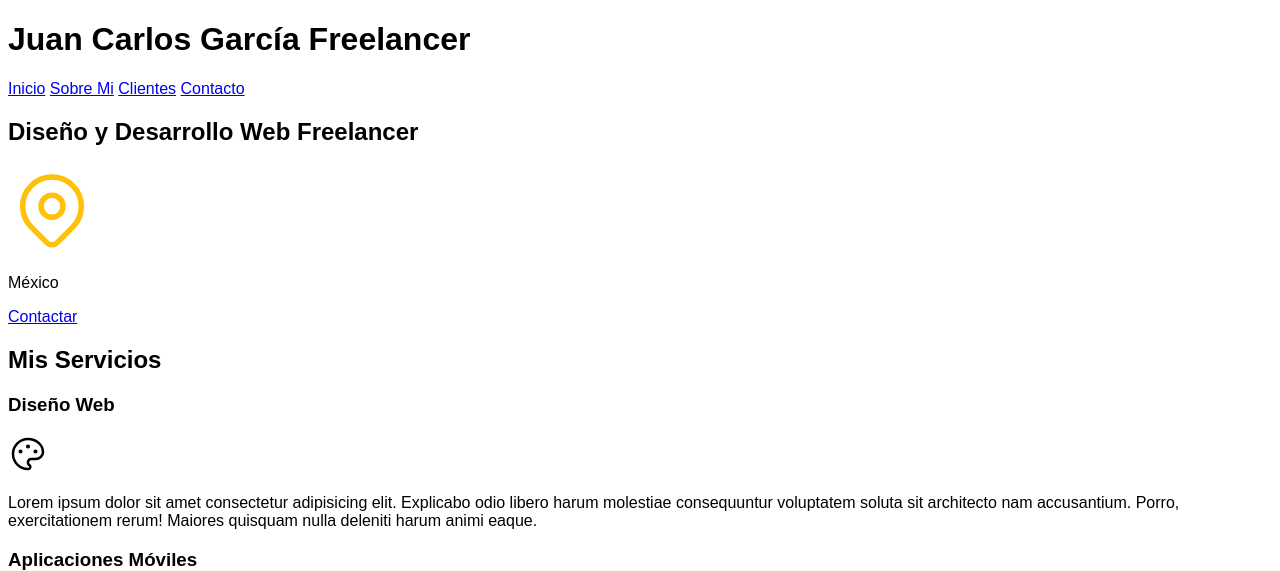
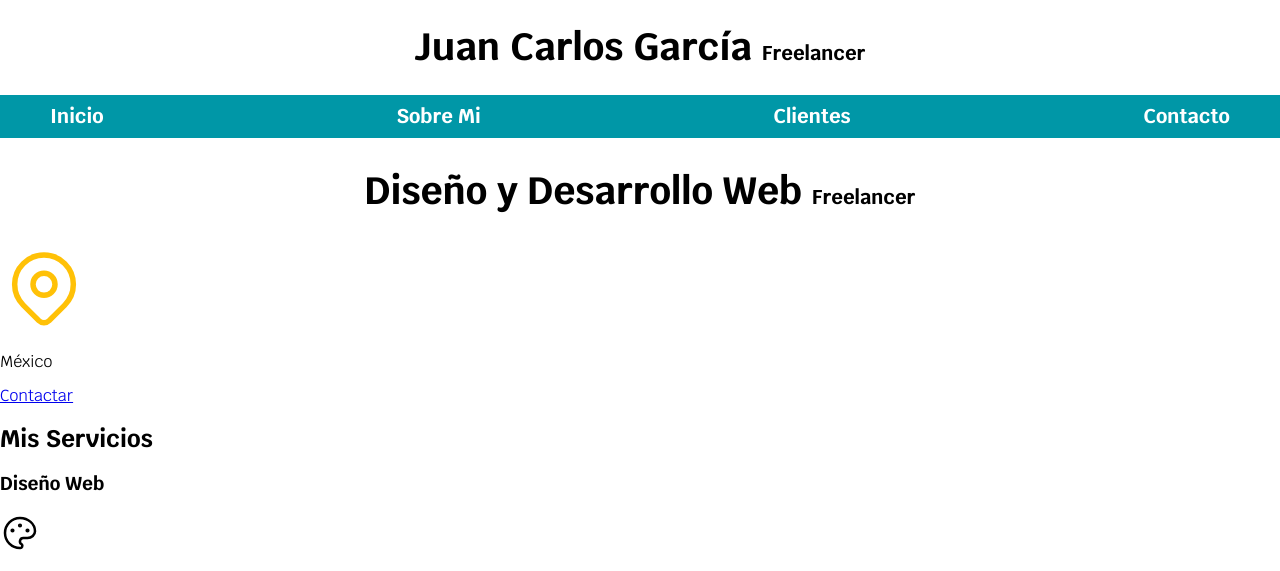
Before and after one commit to JuanCGarciaA/DesarrolloWebCompleto-Udemy, a plain HTML site: page Freelancer/index.html in a window 1280 px wide. Shown: the top 571 px of the page. Drawn offline with Linux system fonts and the light colour scheme.

Commit message:
Update index.html

```diff
--- a/Freelancer/index.html
+++ b/Freelancer/index.html
@@ -5,23 +5,34 @@
     <meta http-equiv="X-UA-Compatible" content="IE=edge">
     <meta name="viewport" content="width=device-width, initial-scale=1.0">
     <title>Diseñador Freelancer</title>
+    <link rel="preload" href="css/normalize.css" as="style">
+    <link rel="stylesheet" href="css/normalize.css">
+    <link rel="preconnect" href="https://fonts.googleapis.com">
+    <link rel="preconnect" href="https://fonts.gstatic.com" crossorigin>
+    <link href="https://fonts.googleapis.com/css2?family=Krub:wght@400;700&display=swap" rel="stylesheet">
     <link rel="preload" href="css/style.css" as="style">
     <link rel="stylesheet" href="css/style.css">
 </head>
 <body>
     <header>
-        <h1>Juan Carlos García Freelancer</h1>
+        <h1 class="titulo">Juan Carlos García
+            <span>Freelancer</span>
+        </h1>
     </header>
 
-    <nav>
-        <a href="#">Inicio</a>
-        <a href="#">Sobre Mi</a>
-        <a href="#">Clientes</a>
-        <a href="#">Contacto</a>
-    </nav>
+    <div class="nav-bg">
+        <nav class="main-menu container">
+            <a href="#">Inicio</a>
+            <a href="#">Sobre Mi</a>
+            <a href="#">Clientes</a>
+            <a href="#">Contacto</a>
+        </nav>
+    </div>
 
     <section>
-        <h2>Diseño y Desarrollo Web Freelancer</h2>
+        <h2 class="titulo">Diseño y Desarrollo Web
+            <span>Freelancer</span>
+        </h2>
         <svg xmlns="http://www.w3.org/2000/svg" class="icon icon-tabler icon-tabler-map-pin" width="88" height="88" viewBox="0 0 24 24" stroke-width="1.5" stroke="#FFC107" fill="none" stroke-linecap="round" stroke-linejoin="round">
             <path stroke="none" d="M0 0h24v24H0z" fill="none"/>
             <circle cx="12" cy="11" r="3" />
```
